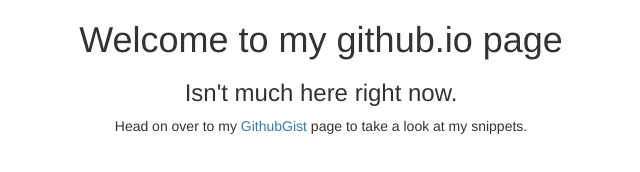
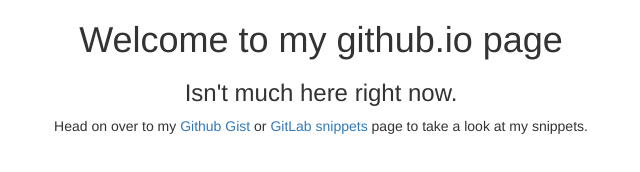
Before and after one commit to Spartan-196/Spartan-196.github.io, a plain HTML site: page index.html in a window 1280 px wide. Shown: the whole page, without its empty margins (319-959 px from the left). Drawn offline with Linux system fonts and the light colour scheme.

Commit message:
Added Gitlab Snippets link
This is for those who can't get to gist.github.com due to stupid reasons like proxy doesn't allow it.

```diff
--- a/index.html
+++ b/index.html
@@ -15,7 +15,7 @@
 	<center>
 		<h1> Welcome to my github.io page </h1>
 		<h3> Isn't much here right now. </h3>
-		<p> Head on over to my <a href="https://gist.github.com/Spartan-196" title="Spartan-196's gists" target="_blank">GithubGist</a> page to take a look at my snippets.
+		<p> Head on over to my <a href="https://gist.github.com/Spartan-196" title="Spartan-196's gists" target="_blank">Github Gist</a> or <a href="https://gitlab.com/users/Spartan-196/snippets" title="Spartan-196's snippets" target="_blank">GitLab snippets</a> page to take a look at my snippets.
 		</p></br>
 	</center>
 </body>
```
